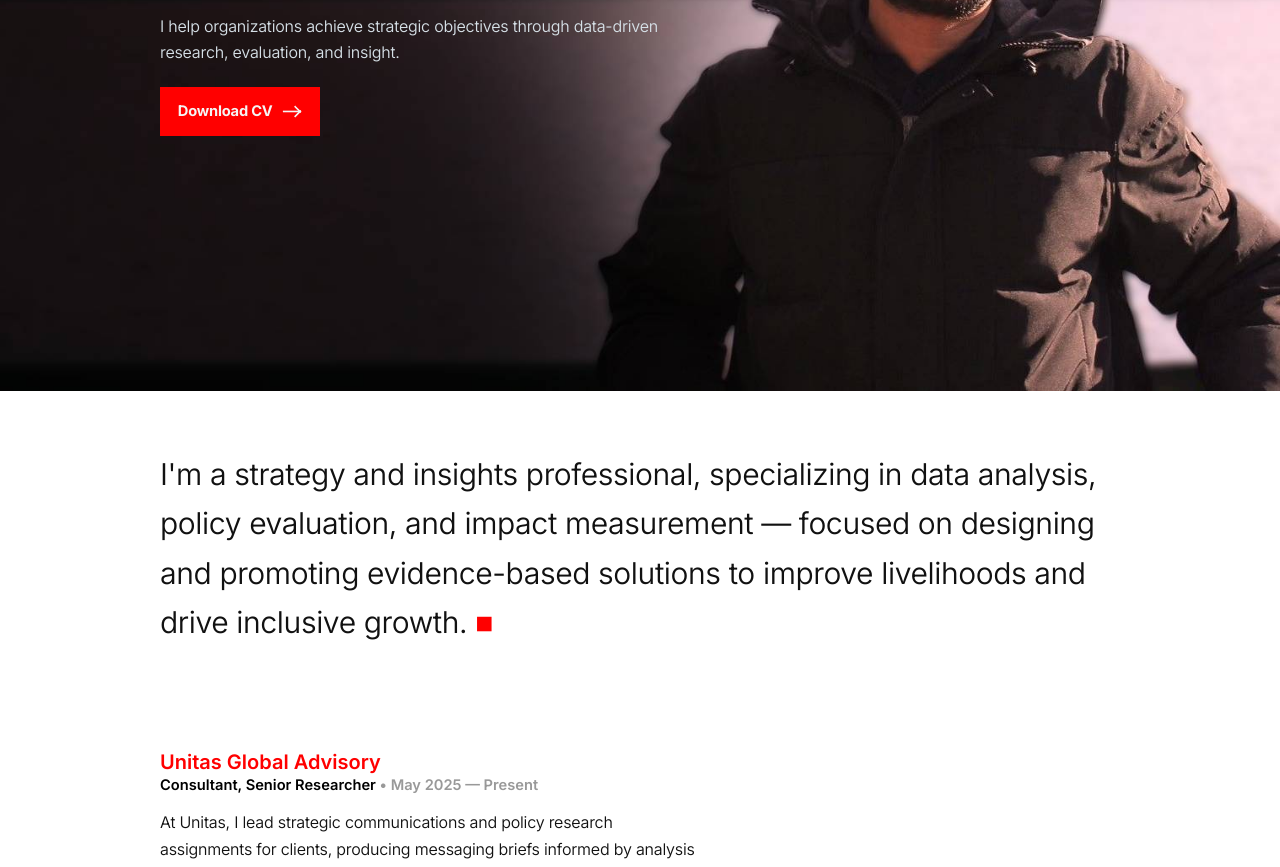
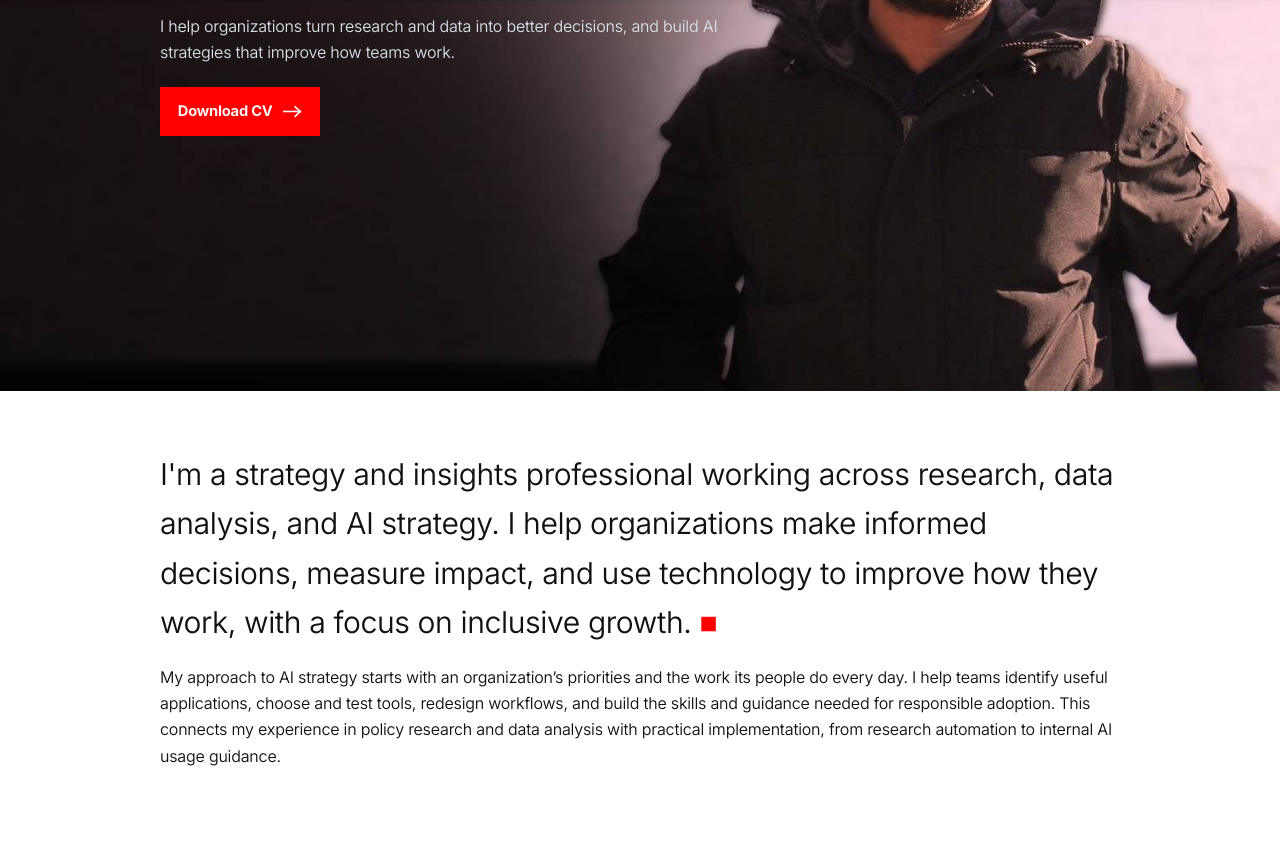
Before and after one commit to salahuddin-sherullah/salahuddin, a plain HTML site: page profile.html in a window 1280 px wide. Shown: the part 431-1298 px from the top of the page. Drawn offline with nearby package versions, Linux system fonts and the light colour scheme.

Commit message:
minor edits

```diff
--- a/profile.html
+++ b/profile.html
@@ -4,7 +4,7 @@
 <head>
     <title>Salahuddin - Profile</title>
     <meta http-equiv="content-type" content="text/html; charset=utf-8" />
-    <meta name="description" content="" />
+    <meta name="description" content="Salahuddin works across research, data analysis, and AI strategy, helping organizations turn evidence into decisions and build practical AI capability." />
     <meta name="keywords" content="" />
     <!--[if lte IE 8]><script src="js/html5shiv.js"></script><![endif]-->
     <script src="js/jquery.min.js"></script>
@@ -47,7 +47,7 @@
                     <p class="landing-kicker">Profile</p>
                     <div class="landing-hero-copy profile-hero-copy">
                         <h1>Salahuddin</h1>
-                        <p class="landing-deck">I help organizations achieve strategic objectives through data-driven research, evaluation, and insight.</p>
+                        <p class="landing-deck">I help organizations turn research and data into better decisions, and build AI strategies that improve how teams work.</p>
                         <div class="landing-actions">
                             <a href="Salahuddin_Consulting_Resume.pdf" class="landing-primary-link">Download CV <span class="ui-arrow" aria-hidden="true"></span></a>
                         </div>
@@ -57,7 +57,8 @@
         </section>
 
     <div class="wrapper container 8u reveal">
-        <p style="color:#111111; letter-spacing: -0.4px; font-size: 30px;">I'm a strategy and insights professional, specializing in data analysis, policy evaluation, and impact measurement — focused on designing and promoting evidence-based solutions to improve livelihoods and drive inclusive growth.<span style="color: #FF0000;"> ■</span></p>
+        <p style="color:#111111; letter-spacing: -0.4px; font-size: 30px;">I'm a strategy and insights professional working across research, data analysis, and AI strategy. I help organizations make informed decisions, measure impact, and use technology to improve how they work, with a focus on inclusive growth.<span style="color: #FF0000;"> ■</span></p>
+        <p>My approach to AI strategy starts with an organization’s priorities and the work its people do every day. I help teams identify useful applications, choose and test tools, redesign workflows, and build the skills and guidance needed for responsible adoption. This connects my experience in policy research and data analysis with practical implementation, from research automation to internal AI usage guidance.</p>
 
     </div>
 
```
Also changed, not shown: index.html (+1 -1 lines).
